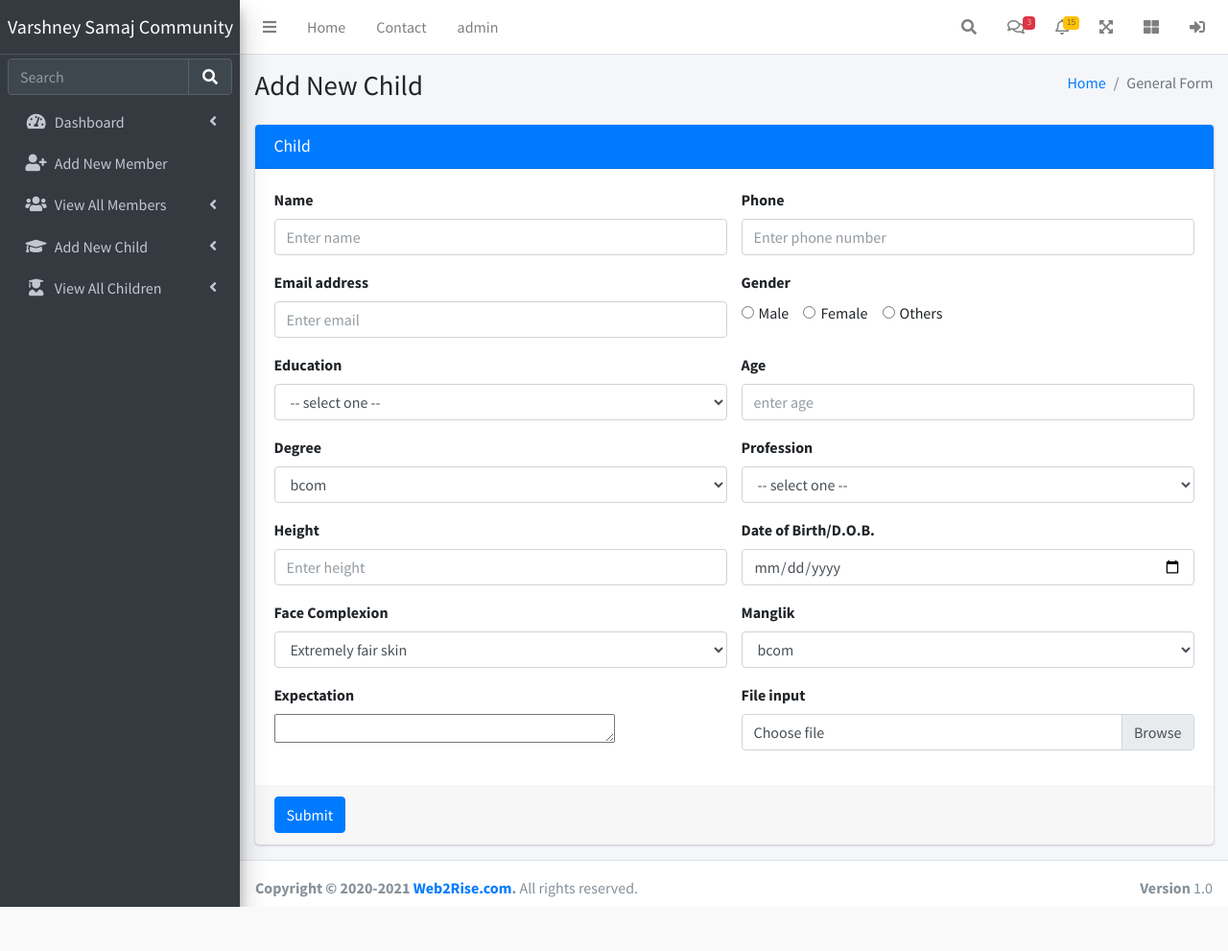
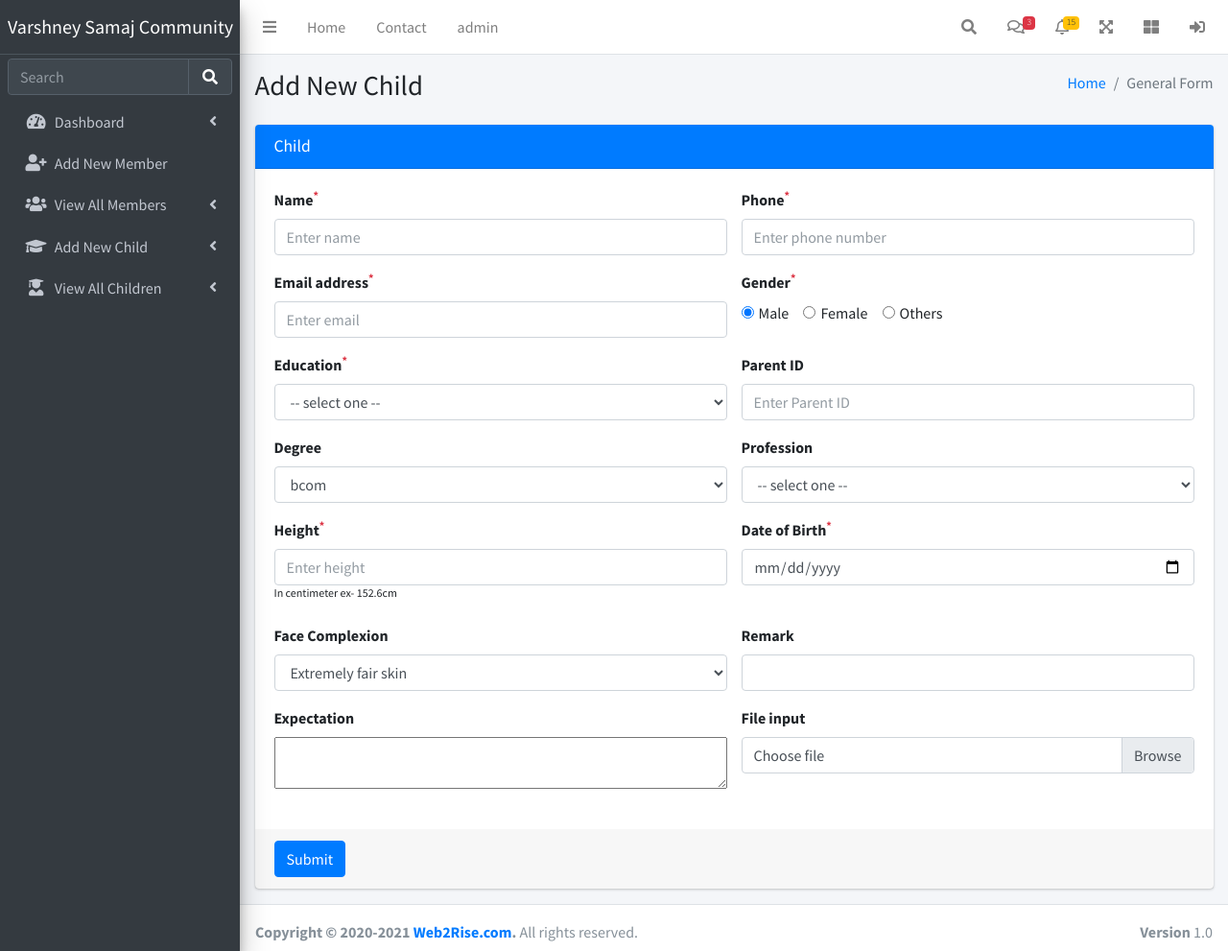
Before and after one commit to Anuragchindaliya/community_project, a PHP site: page /server/child_new.php in a window 1280 px wide. Shown: the whole page at 96% size. Before the commit the page ends 945 px from the top, so only its background shows below. Run offline with PHP 8.4, Linux system fonts and the light colour scheme; a user stored in the database is signed in; some libraries are stand-ins or nearby versions.

Commit message:
sanitize function, forn ui and parent id  of child insert

```diff
--- a/db/conn.php
+++ b/db/conn.php
@@ -11,5 +11,12 @@ $conn = mysqli_connect("localhost", "root","","communityproject");
 if (!$conn) {
   die("Connection failed: " . mysqli_connect_error());
 }
+
+function sansitizeString($string){
+  global $conn;
+  $value = mysqli_real_escape_string($conn,$string);
+  $valueClean = filter_var($value,FILTER_SANITIZE_STRING,FILTER_FLAG_STRIP_HIGH );
+  return $valueClean;
+}
 //  echo "Connected successfully";
 ?>
--- a/process/addChildDetail.php
+++ b/process/addChildDetail.php
@@ -1,13 +1,14 @@
 <?php
 include "../db/conn.php";
 // echo $_POST['marriage'],$_POST['upload'];
+
 if(isset($_POST['childdata'])){
     $child_Name =$_POST['name'];
     $child_email = $_POST['email'];
     $gender = $_POST['childGender'];
     $mobileno = $_POST['mobileno'];
     $age = $_POST['age'];
-    $education = $_POST['education'];
+    $education = sansitizeString($_POST['education']);
     $degree = $_POST['degree'];
     $profession = mysqli_real_escape_string($conn,$_POST['occupation']);
     $height = $_POST['height'];
@@ -15,6 +16,7 @@ if(isset($_POST['childdata'])){
     $faceofcomplexion = $_POST['facecomplexion'];
     $manglik = $_POST['manglik'];
     $expectation = $_POST['expectation'];
+    $parentid = $_POST['parentid'];
 
     // image upload************************************
     $file = $_FILES['InputFile'];
@@ -36,7 +38,7 @@ if(isset($_POST['childdata'])){
                 $fileDestination = 'uploads/' . $fileNameNew;
 
                 // uploadfiles
-                $sql = "INSERT INTO `child`( `child_Name`, `child_email`, `gender`, `mobileno`, `age`, `education`, `degree`, `profession`, `height`, `dateofbirth`, `faceofcomplexion`, `manglik`, `expectation`,`profile_pic`) VALUES ('$child_Name', '$child_email', '$gender', '$mobileno', '$age', '$education', '$degree', '$profession', '$height', '$dateofbirth', '$faceofcomplexion', '$manglik','$expectation','$fileNameNew')";
+                $sql = "INSERT INTO `child`( `child_Name`, `child_email`, `gender`, `mobileno`, `age`, `education`, `degree`, `profession`, `height`, `dateofbirth`, `faceofcomplexion`, `manglik`, `expectation`,`profile_pic`,`pid`) VALUES ('$child_Name', '$child_email', '$gender', '$mobileno', '$age', '$education', '$degree', '$profession', '$height', '$dateofbirth', '$faceofcomplexion', '$manglik','$expectation','$fileNameNew',$parentid)";
                 // $sql = "INSERT INTO  `members` (`firstName`, `mobileNo`, `email`, `dob`, `gender`, `state`, `city`, `address`, `password`, `fatherName`, `motherName`, `lifeMemberNo`,`profilepic`) VALUES ('$firstName','$mobileNo','$email','$dob','$gender','$state','$city','$address','$password','$fatherName','$motherName','$lifeMemberNo','$fileNameNew')";
                 if (mysqli_query($conn, $sql)) {
                     move_uploaded_file($fileTmpName, $fileDestination);
--- a/server/child_new.php
+++ b/server/child_new.php
@@ -52,26 +52,26 @@ include "../db/conn.php";
                                 <div class="row">
 
                                     <div class="form-group col-md-6">
-                                        <label for="exampleInputEmail1">Name</label>
-                                        <input type="text" name="name" class="form-control" placeholder="Enter name">
+                                        <label for="exampleInputEmail1">Name<sup class="text-danger">*</sup></label>
+                                        <input type="text" name="name" class="form-control" placeholder="Enter name" pattern="[a-zA-Z][a-zA-Z ]*">
                                     </div>
                                     <div class="form-group col-md-6">
-                                        <label for="exampleInputEmail1">Phone</label>
-                                        <input type="number" class="form-control" name="mobileno" placeholder="Enter phone number">
+                                        <label for="exampleInputEmail1">Phone<sup class="text-danger">*</sup></label>
+                                        <input type="tel" class="form-control" name="mobileno" placeholder="Enter phone number" pattern="^[6789]\d{9}$" maxlength="10">
                                     </div>
                                 </div>
                                 <div class="row">
 
                                     <div class="form-group col-md-6">
-                                        <label for="exampleInputEmail1">Email address</label>
+                                        <label for="exampleInputEmail1">Email address<sup class="text-danger">*</sup></label>
                                         <input type="email" class="form-control" name="email" placeholder="Enter email">
                                     </div>
                                     <div class="form-group col-md-6">
                                         <div>
-                                            <label>Gender</label>
+                                            <label>Gender<sup class="text-danger">*</sup></label>
                                         </div>
                                         <div class="form-check form-check-inline">
-                                            <input class="form-check-input" type="radio" name="childGender" id="inlineRadio1" value="Male">
+                                            <input class="form-check-input" type="radio" name="childGender" id="inlineRadio1" value="Male" checked>
                                             <label class="form-check-label" for="inlineRadio1">Male</label>
                                         </div>
                                         <div class="form-check form-check-inline">
@@ -88,7 +88,7 @@ include "../db/conn.php";
                                 <div class="row">
 
                                     <div class="form-group col-md-6">
-                                        <label for="exampleInputEmail1">Education</label>
+                                        <label for="exampleInputEmail1">Education<sup class="text-danger">*</sup></label>
                                         <div>
                                             <select name="education" class="form-control">
                                                 <option value="" selected="selected" disabled="disabled">-- select one --</option>
@@ -104,10 +104,21 @@ include "../db/conn.php";
                                         <!-- <input type="text" class="form-control" name="education" placeholder="Enter education"> -->
 
                                     </div>
-                                    <div class="form-group col-md-6">
+                                    <!-- <div class="form-group col-md-6">
                                         <label for="exampleInputAge">Age</label>
                                         <input type="type" placeholder="enter age" name="age" class="form-control">
-                                    </div>
+                                    </div> -->
+                                    <?php if ($_SESSION['user'] == 'admin') { ?>
+                                        <div class="form-group col-md-6">
+                                            <label for="exampleInputAge">Parent ID</label>
+                                            <input type="type" name="parentid" placeholder="Enter Parent ID " name="age" class="form-control">
+                                        </div><?php } ?>
+                                    <?php if ($_SESSION['user'] == 'member') {
+                                    ?>
+                                        <input type="hidden" name="parentid" value="<?= $_SESSION['id'] ?>">
+                                    <?php
+                                    } ?>
+
                                 </div>
                                 <div class="row">
                                     <div class="form-group col-md-6">
@@ -136,12 +147,13 @@ include "../db/conn.php";
                                 </div>
                                 <div class="row">
                                     <div class="form-group col-md-6">
-                                        <label for="exampleInputEmail1">Height</label>
+                                        <label for="exampleInputEmail1">Height<sup class="text-danger">*</sup></label>
                                         <input type="text" class="form-control" name="height" placeholder="Enter height">
+                                        <sup>In centimeter ex- 152.6cm</sup>
                                     </div>
                                     <div class="form-group col-md-6">
-                                        <label for="exampleInputEmail1">Date of Birth/D.O.B.</label>
-                                        <input type="date" class="form-control" name="dateofbirth" placeholder="Enter date of birth">
+                                        <label for="exampleInputEmail1">Date of Birth<sup class="text-danger">*</sup></label>
+                                        <input type="date" class="form-control" name="dateofbirth" placeholder="Enter date of birth" min='1899-01-01' max='<?= (date('Y') - 18) . "-" . date('m-d') ?>'>
                                     </div>
                                 </div>
                                 <div class="row">
@@ -159,14 +171,13 @@ include "../db/conn.php";
                                         </div>
                                     </div>
                                     <div class="form-group col-md-6">
-                                        <label for="exampleInputEmail1">Manglik</label>
+                                        <label for="exampleInputEmail1">Remark</label>
                                         <div>
-                                            <select name="manglik" class="form-control">
-                                                <option value="bcom">bcom</option>
-                                                <option value="btech">btech</option>
-                                                <option value="mca">mca</option>
-                                                <option value="other">other </option>
-                                            </select>
+                                            <input type="text" list="remark" class="form-control">
+                                            <datalist id="remark" name="manglik">
+                                                <option value="Sada Manglik">
+                                                <option value="Manglik">
+                                            </datalist>
                                         </div>
                                     </div>
                                 </div>
@@ -174,7 +185,7 @@ include "../db/conn.php";
                                     <div class="form-group col-md-6">
                                         <label for="exampleInputEmail1">Expectation</label>
                                         <div>
-                                            <textarea cols="40" name="expectation" rows="1"></textarea>
+                                            <textarea name="expectation" rows="2" style="width: 100%;"></textarea>
                                         </div>
                                     </div>
                                     <div class="form-group col-md-6">
@@ -183,23 +194,19 @@ include "../db/conn.php";
                                             <div class="custom-file">
                                                 <input type="file" class="custom-file-input" name="InputFile" id="exampleInputFile">
                                                 <label class="custom-file-label" for="exampleInputFile">Choose file</label>
+                                                <sup>upload upto 1mb pic size</sup>
                                             </div>
                                         </div>
 
                                     </div>
                                 </div>
-
-                                <!-- <div class="form-check">
-                                        <input type="checkbox" class="form-check-input" id="exampleCheck1">
-                                        <label class="form-check-label" for="exampleCheck1">Check me out</label>
-                                    </div> -->
-
                             </div>
 
 
                             <!-- /.card-body -->
 
                             <div class="card-footer">
+
                                 <button type="submit" name="childdata" class="btn btn-primary">Submit</button>
                             </div>
                         </form>
@@ -212,7 +219,7 @@ include "../db/conn.php";
 
 <?php include "../includes/footer.php" ?>
 <script>
-  if(!!$("#msg")){
+    if (!!$("#msg")) {
         setTimeout(() => {
             // document.getElementById("msg").style.display="none";
             $("#msg").hide();
```
Also changed, not shown: server/childUpdate.php (+15 -10 lines), server/member_table.php (+8 -7 lines). Lines whose indentation alone changed are shown as unchanged.
